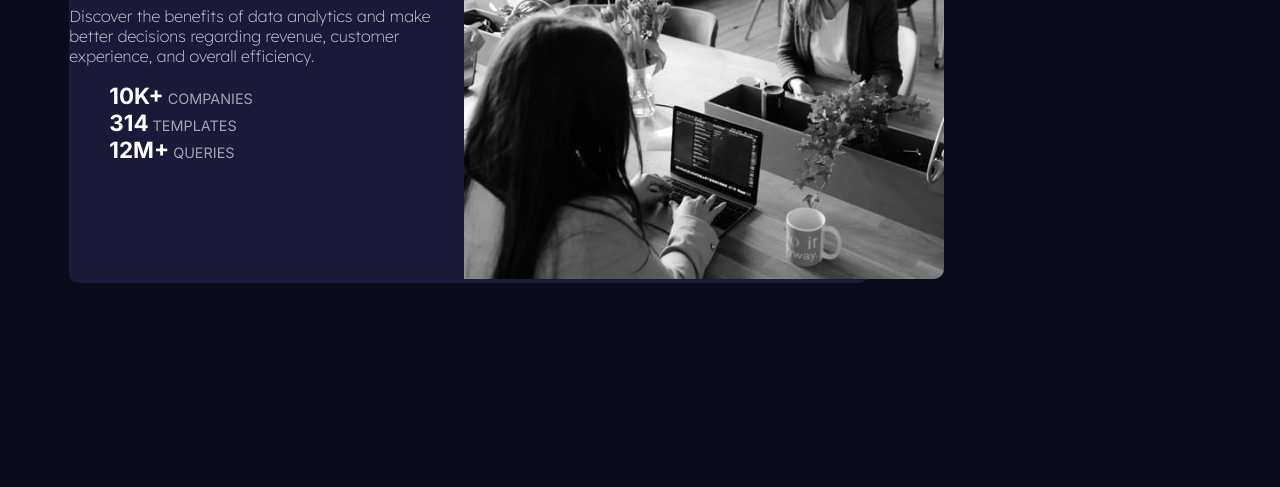
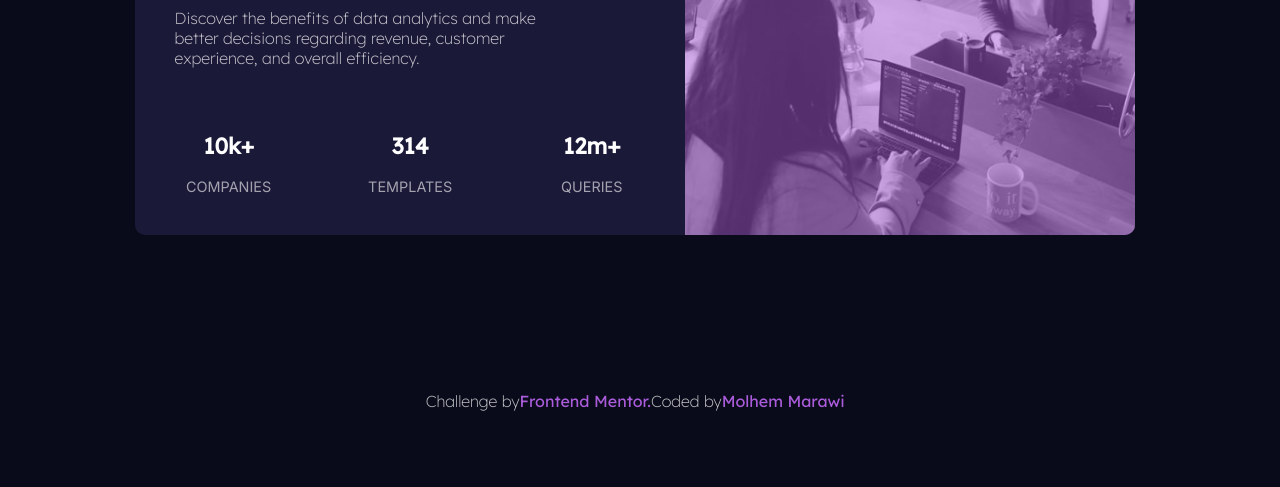
Before and after one commit to ispirar2/states-preview-card-component, a plain HTML site: page index.html in a window 1280 px wide. Shown: the part 313-800 px from the top of the page. Drawn offline with Linux system fonts and the light colour scheme.

Commit message:
finished the desktop design

```diff
--- a/index.css
+++ b/index.css
@@ -10,26 +10,16 @@ body {
     Font size: 15px;
     font-family: 'Lexend Deca', sans-serif;
     background-color:hsl(233, 47%, 7%) ;
-    display: flex;
-    wrap: no-wrap;
 }
+
 main{
-    height: 97vh;
+    height: 85vh;
     width: 100%;
     display: flex;
     justify-content: center;
     align-content: center;
 }
-.card-container{
-    display: grid;
-    grid-template-columns: 1fr 1fr;
-    background-color:hsl(244, 38%, 16%) ;
-    width: 50rem;
-    justify-self: center;
-    align-self: center;
-    border-radius: 10px;
-}
-ul{
+ul p{
     text-decoration: none;
     list-style: none;
     color: hsla(0, 0%, 100%, 0.6);
@@ -38,7 +28,7 @@ ul{
     font-family: 'Inter', sans-serif;
     text-transform: uppercase;
 }
-ul span{
+ul h2{
     font-size: 1.4rem;
     font-weight: 600;
     color:hsl(0, 0%, 100%);
@@ -61,6 +51,75 @@ h1 span{
 }
 
 img{
-    width:30rem;
+    width:450px;
+    height: 400px;
     border-radius: 0 10px 10px 0;
 }
+/*  card styles */
+.card-container{
+    display: grid;
+    grid-template-columns: 550px 450px;
+    background-color:hsl(244, 38%, 16%) ;
+    width: 62.5rem;
+    height: 25rem;
+    justify-self: center;
+    align-self: center;
+    border-radius: 10px;
+}
+/* container 1 */
+.container-1{
+    display: flex;
+    flex-direction: column;
+    align-items: left;
+    justify-content: space-around;
+}
+.container-1 ul{
+    display: flex;
+    list-style: none;
+    justify-content: center;
+    padding: 0px;
+    text-align: center;
+}
+
+.container-1 ul p{
+    width: 20ch;
+    transform: none;
+}
+.container-1 p , .container-1 h1{
+    transform: translate(10%, 10%);
+}
+/* container-2 */
+.container-2{
+    background-color: hsl(277, 64%, 61%);
+    border-radius: 0 10px 10px 0;
+    height: 400px;
+}
+
+.container-2 .desktop-header{
+    opacity: 0.5;
+}
+
+/* desktop view */
+
+
+
+/* mobile view */
+
+
+
+
+/* footer */
+.attribution{
+    display: flex;
+    align-items: baseline;
+    justify-content:center;
+    text-decoration: white;
+}
+.attribution p{
+    width:auto;
+}
+.attribution a{
+    text-decoration: none;
+    color: hsl(277, 64%, 61%);
+    text-justify: inter-word;
+}
--- a/index.html
+++ b/index.html
@@ -46,9 +46,18 @@
             experience, and overall efficiency.
           </p>
           <ul>
-            <li><span>10k+</span> companies</li>
-            <li><span>314</span> templates</li>
-            <li><span>12m+</span> queries</li>
+            <li>
+              <h2>10k+</h2>
+              <p>companies</p>
+            </li>
+            <li>
+              <h2>314</h2>
+              <p>templates</p>
+            </li>
+            <li>
+              <h2>12m+</h2>
+              <p>queries</p>
+            </li>
           </ul>
         </div>
         <div class="container-2">
@@ -66,12 +75,15 @@
       </div>
     </main>
     <div class="attribution">
-      Challenge by
+      <p>Challenge by</p>
       <a
         href="https://www.frontendmentor.io?ref=challenge"
         target="_blank"
-        >Frontend Mentor</a
-      >. Coded by <a href="#">Your Name Here</a>.
+      >
+        Frontend Mentor.</a
+      >
+      <p>Coded by</p>
+      <a href="#">Molhem Marawi</a>
     </div>
   </body>
 </html>
```
